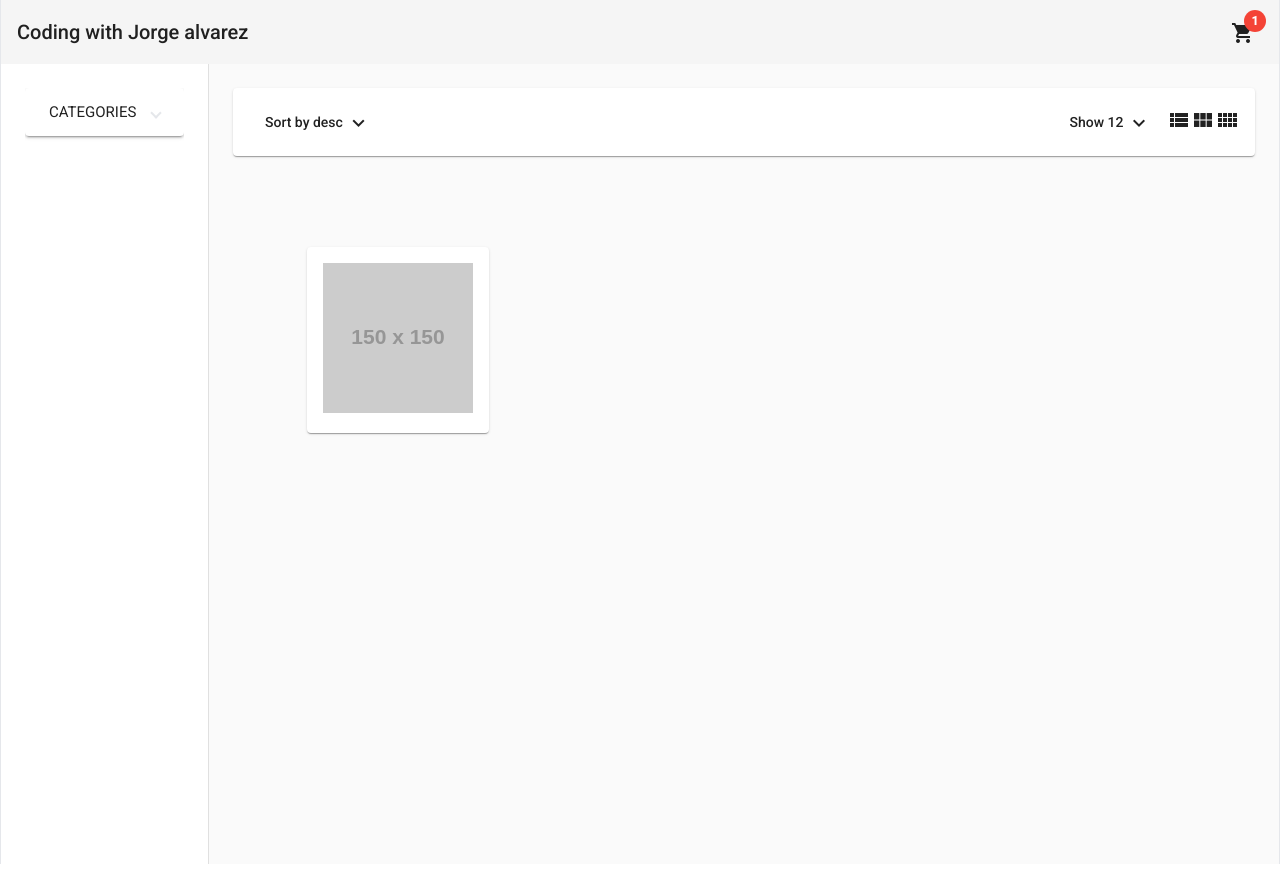
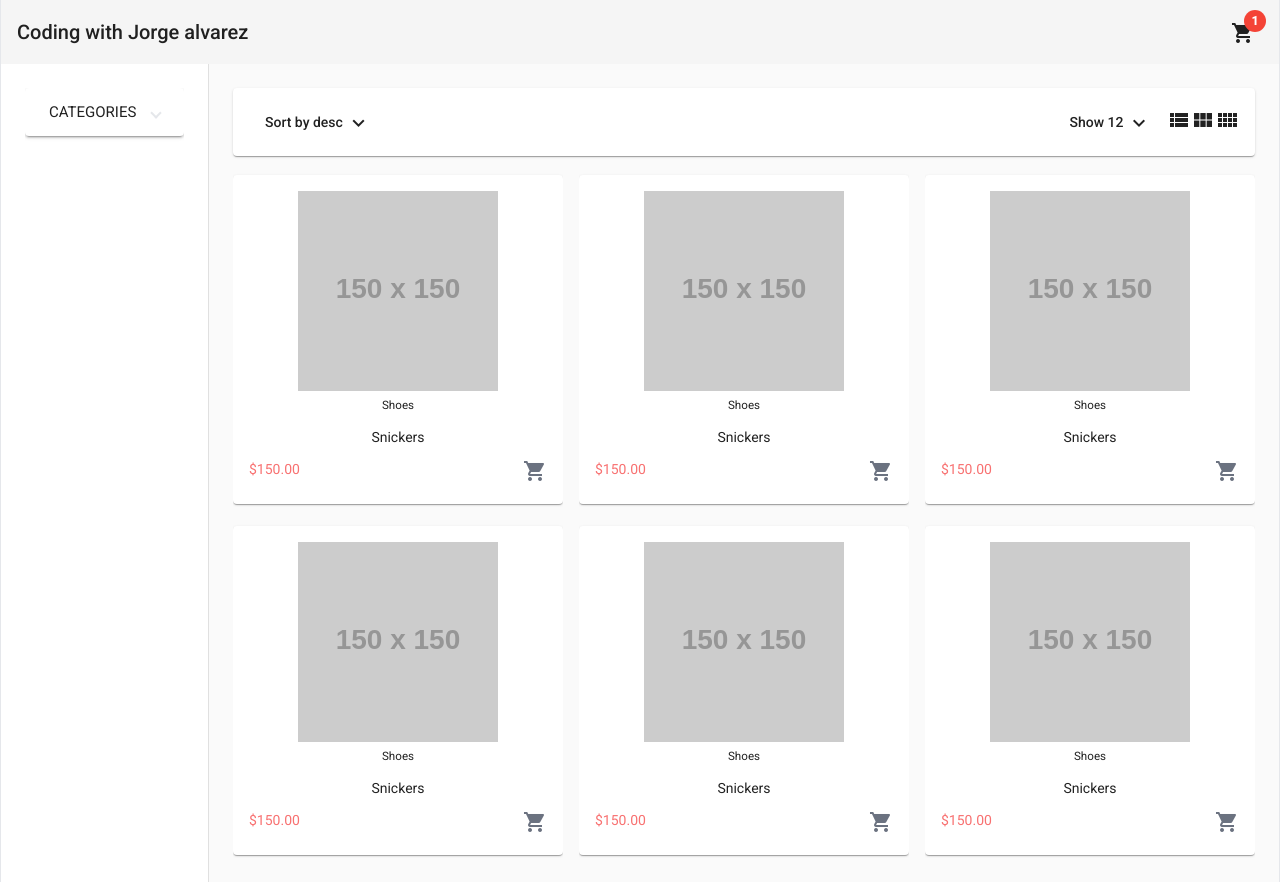
Before and after one commit to jorgehaq/angular-3-app, an Angular app: page /home in a window 1280 px wide. Built offline with nearby package versions, Linux system fonts and the light colour scheme.

Commit message:
adding cart functions

```diff
--- a/src/app/app-routing.module.ts
+++ b/src/app/app-routing.module.ts
@@ -1,10 +1,15 @@
 import { NgModule } from '@angular/core';
 import { RouterModule, Routes } from '@angular/router';
 import { HomeComponent } from './pages/home/home.component';
+import { CartComponent } from './pages/cart/cart.component';
 
 const routes: Routes = [{
   path:'home',
   component:HomeComponent
+},
+{
+  path:'cart',
+  component:CartComponent
 },
 {
   path:'',
--- a/src/app/app.module.ts
+++ b/src/app/app.module.ts
@@ -22,6 +22,7 @@ import { HomeComponent } from './pages/home/home.component';
 import { ProductsHeaderComponent } from './pages/home/components/products-header/products-header.component';
 import { FiltersComponent } from './pages/home/components/filters/filters.component';
 import { ProductBoxComponent } from './pages/home/components/product-box/product-box.component';
+import { CartComponent } from './pages/cart/cart.component';
 
 @NgModule({
   declarations: [
@@ -31,6 +32,7 @@ import { ProductBoxComponent } from './pages/home/components/product-box/product
     ProductsHeaderComponent,
     FiltersComponent,
     ProductBoxComponent,
+    CartComponent,
   ],
   imports: [
     BrowserModule,
--- /dev/null
+++ b/src/app/pages/cart/cart.component.ts
@@ -0,0 +1,16 @@
+import { Component, OnInit } from '@angular/core';
+
+@Component({
+  selector: 'app-cart',
+  templateUrl: './cart.component.html',
+  styles: [
+  ]
+})
+export class CartComponent implements OnInit {
+
+  constructor() { }
+
+  ngOnInit(): void {
+  }
+
+}
--- a/src/app/pages/home/components/product-box/product-box.component.html
+++ b/src/app/pages/home/components/product-box/product-box.component.html
@@ -1,5 +1,22 @@
-<mat-card class="text-center">
-    <div>
-        <img class="mb-1 mx-auto" src="https://via.placeholder.com/150" alt="" >
+<mat-card [ngClass]="{'text-center':!fullWidthMode}">
+    <div [ngClass]="{'flex':fullWidthMode}">
+        <img class="mb-1 mx-auto  h-[200px]"
+        [ngClass]="{'h-200px':!fullWidthMode, 'h-[360px]':fullWidthMode}"
+        src="https://via.placeholder.com/150" alt="" >
+
+        <div class="w-full"
+            [ngClass]="{'px-8 flex flex-col justify-between':fullWidthMode}">
+            <div>
+                <h5>Shoes</h5>
+                <p class="truncate hover:whitespace-normal">Snickers</p>
+                <p *ngIf="fullWidthMode">Description</p>
+            </div>
+            <div class="flex justify-between">
+                <span class="text-red-400">{{'150' | currency}}</span>
+                <button>
+                    <mat-icon class="text-gray-500">shopping_cart</mat-icon>
+                </button>
+            </div>
+        </div>
     </div>
 </mat-card>
--- a/src/app/pages/home/components/product-box/product-box.component.ts
+++ b/src/app/pages/home/components/product-box/product-box.component.ts
@@ -1,4 +1,4 @@
-import { Component, OnInit } from '@angular/core';
+import { Component, Input, OnInit } from '@angular/core';
 
 @Component({
   selector: 'app-product-box',
@@ -8,6 +8,8 @@ import { Component, OnInit } from '@angular/core';
 })
 export class ProductBoxComponent implements OnInit {
 
+  @Input() fullWidthMode=false;
+
   constructor() { }
 
   ngOnInit(): void {
--- a/src/app/pages/home/home.component.html
+++ b/src/app/pages/home/home.component.html
@@ -10,9 +10,24 @@
             [cols]="cols"
             [rowHeight]="rowsHeight"
         >
-        <mat-grid-tile>
-            <app-product-box></app-product-box>
-        </mat-grid-tile>
+            <mat-grid-tile>
+                <app-product-box class="w-full" [fullWidthMode]="cols === 1"></app-product-box>
+            </mat-grid-tile>
+            <mat-grid-tile>
+                <app-product-box class="w-full" [fullWidthMode]="cols === 1"></app-product-box>
+            </mat-grid-tile>
+            <mat-grid-tile>
+                <app-product-box class="w-full" [fullWidthMode]="cols === 1"></app-product-box>
+            </mat-grid-tile>
+            <mat-grid-tile>
+                <app-product-box class="w-full" [fullWidthMode]="cols === 1"></app-product-box>
+            </mat-grid-tile>
+            <mat-grid-tile>
+                <app-product-box class="w-full" [fullWidthMode]="cols === 1"></app-product-box>
+            </mat-grid-tile>
+            <mat-grid-tile>
+                <app-product-box class="w-full" [fullWidthMode]="cols === 1"></app-product-box>
+            </mat-grid-tile>
 
         </mat-grid-list>
     </mat-drawer-content>
```
Also changed, not shown: src/app/pages/cart/cart.component.html (added).
